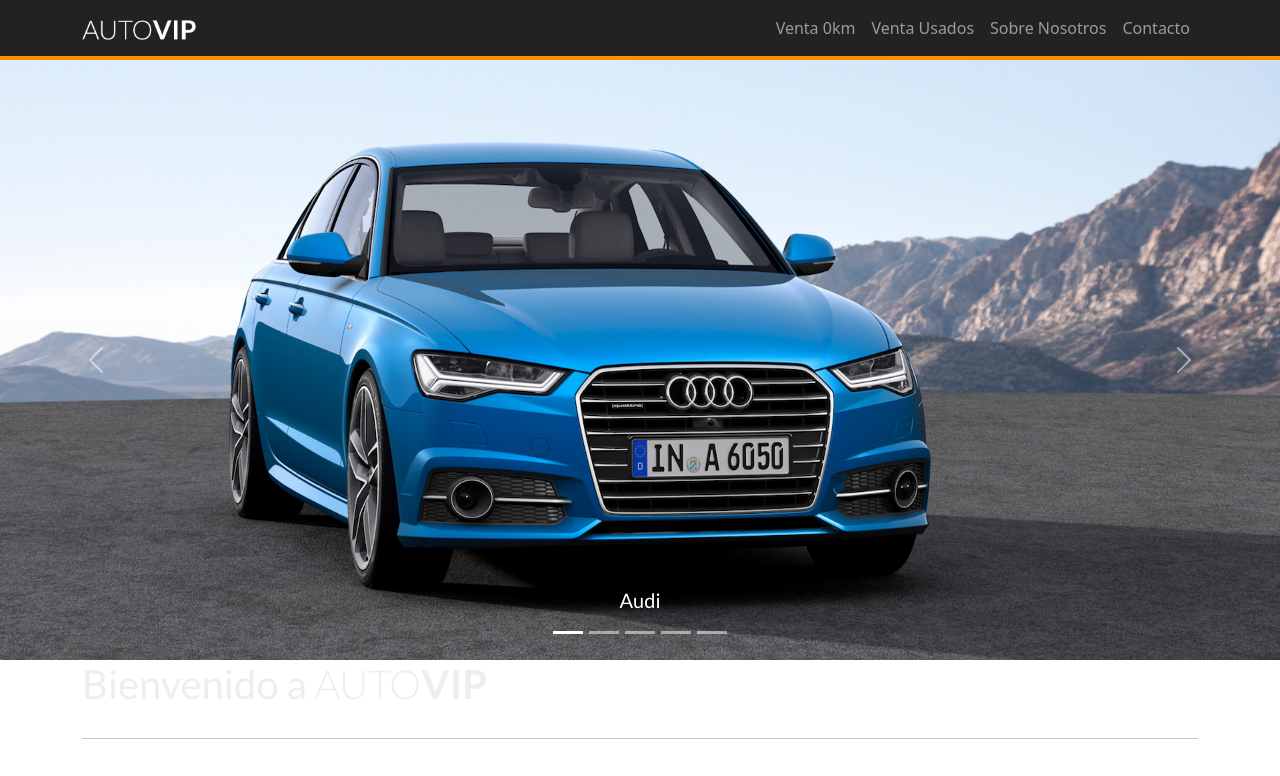
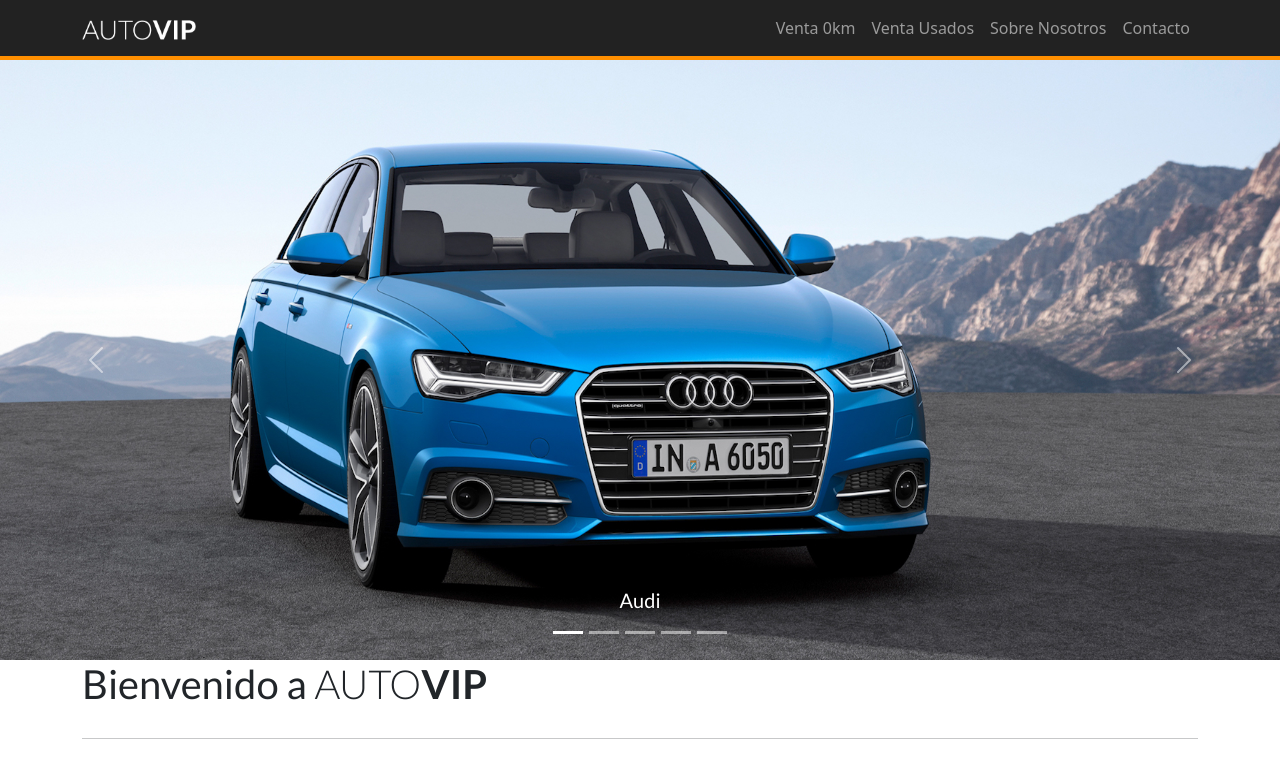
Before and after one commit to blakh1/Proyecto_Desarrollo_Web, a plain HTML site: page index.html in a window 1280 px wide. Shown: the top 776 px of the page. Drawn offline with nearby package versions, Linux system fonts and the light colour scheme.

Commit message:
actualized colors

```diff
--- a/css/styles.css
+++ b/css/styles.css
@@ -120,7 +120,7 @@ h6 {
 h6 {
   color: #eeeeee;
 }
-.page-header {
+.page-header{
   color: #eeeeee;
 }
 .copyright {
--- a/index.html
+++ b/index.html
@@ -197,7 +197,7 @@
       </div>
 
       <div class="container">
-        <h1 class="page-header">
+        <h1 class="page-headerr">
           Bienvenido a <span>AUTO</span><strong>VIP</strong>
         </h1>
         <hr />
```
